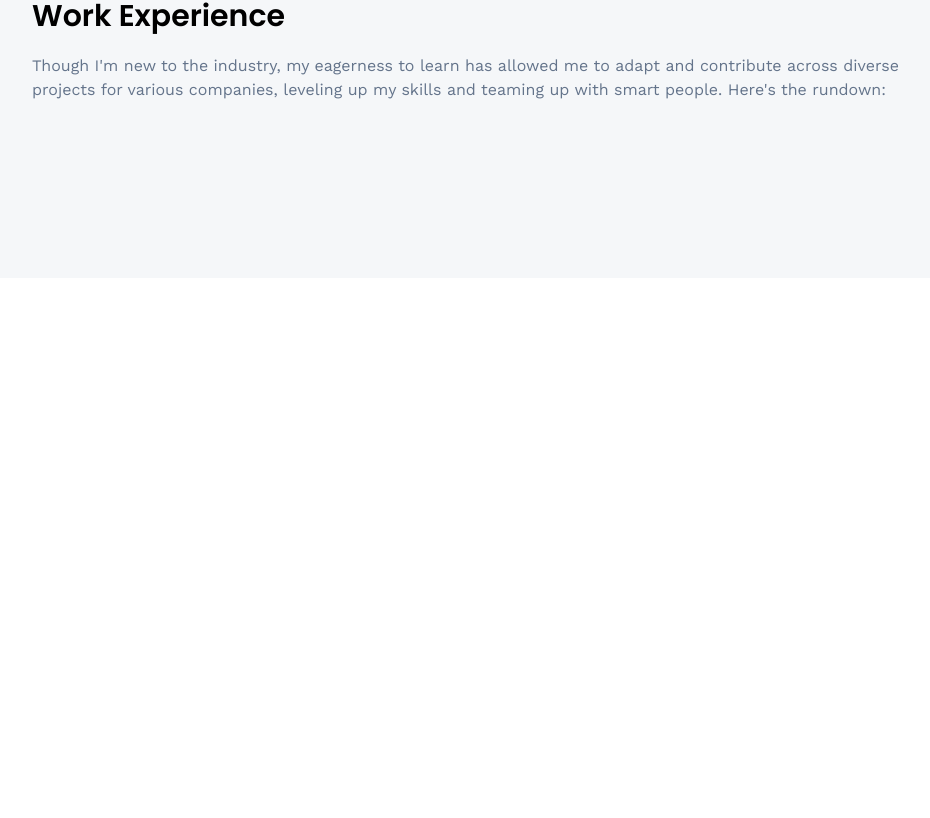
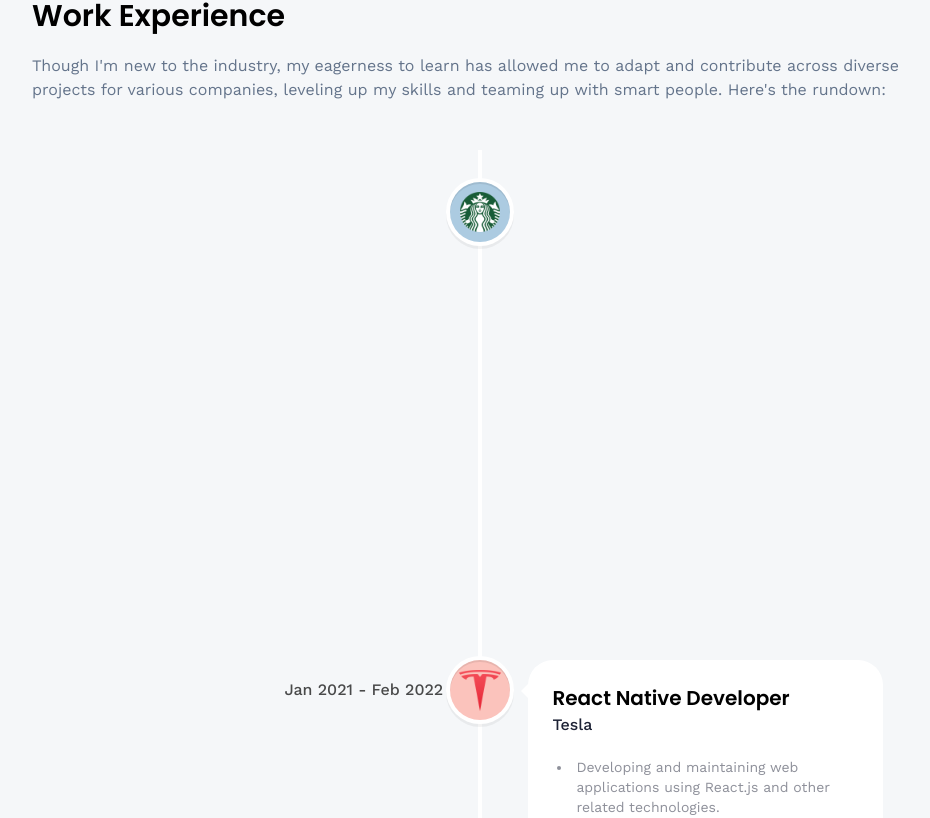
Before and after one commit to uttam172/Portfolio, a React (Vite) app: page /about in a window 1280 px wide. Shown: the part 842-1660 px from the top of the page, without its empty margins (160-1090 px from the left). Before the commit the page ends 1120 px from the top, so only its background shows below. Built offline with nearby package versions, Linux system fonts and the light colour scheme.

Commit message:
portfolio complete

```diff
--- a/src/App.jsx
+++ b/src/App.jsx
@@ -5,7 +5,7 @@ import Navbar from './components/Navbar'
 
 const App = () => {
     return (
-        <main className="bg-slate-300/20">
+        <main className="bg-slate-300/20 h-full">
             <Router>
                 <Navbar />
                 <Routes>
--- /dev/null
+++ b/src/components/CTA.jsx
@@ -0,0 +1,17 @@
+import { Link } from 'react-router-dom'
+
+const CTA = () => {
+    return (
+        <section className='cta'>
+
+            <p className='cta-text'>Have a project in mind? <br className='sm:block hidden'/> Let's build something together</p>
+
+            <Link to="/contact" className='btn'>
+                Contact
+            </Link>
+
+        </section>
+    )
+}
+
+export default CTA
--- a/src/constants/index.js
+++ b/src/constants/index.js
@@ -109,7 +109,7 @@ export const skills = [
     }
 ];
 
-export const experiences = [
+export const experience = [
     {
         title: "React.js Developer",
         company_name: "Starbucks",
@@ -182,7 +182,7 @@ export const socialLinks = [
     }
 ];
 
-export const projects = [
+export const project = [
     {
         iconUrl: pricewise,
         theme: 'btn-back-red',
--- a/src/models/Island.jsx
+++ b/src/models/Island.jsx
@@ -62,9 +62,11 @@ const Island = ({ isRotating, setIsRotating, setCurrentStage, ...props }) => {
         if (e.key === 'ArrowLeft') {
             if (!isRotating) setIsRotating(true)
             islandRef.current.rotation.y += 0.01 * Math.PI
+            rotationSpeed.current = 0.0125
         } else if (e.key === 'ArrowRight') {
             if (!isRotating) setIsRotating(true)
             islandRef.current.rotation.y -= 0.01 * Math.PI
+            rotationSpeed.current = -0.0125
         }
     }
 
--- a/src/pages/About.jsx
+++ b/src/pages/About.jsx
@@ -1,14 +1,16 @@
-import { skills } from '../constants'
-import { VerticalTimeline, VerticalTimelineElement }  from 'react-vertical-timeline-component';
-import 'react-vertical-timeline-component/style.min.css';
+import { VerticalTimeline, VerticalTimelineElement } from 'react-vertical-timeline-component'
+import 'react-vertical-timeline-component/style.min.css'
+
+import { skills, experience } from '../constants'
+import CTA from '../components/CTA'
 
 const About = () => {
     return (
         <section className="max-container">
 
-            <h className='head-text'>
+            <h1 className='head-text'>
                 hello, i'm <span className="blue-gradient_text font-semibold drop-shadow">Uttam</span>
-            </h>
+            </h1>
 
             <div className="mt-5 flex- flex-col gap-3 text-slate-500">
                 <p>Software Engineer based in India. Software engineering is more than code for me. It's about building experiences that make a difference. Dive into my work and discover how I can contribute to your vision.</p>
@@ -46,9 +48,54 @@ const About = () => {
                 </div>
 
                 <div className="mt-12 flex">
+                    <VerticalTimeline>
+                        {experience.map((experience) => (
+                            <VerticalTimelineElement
+                                key={experience.company_name}
+                                date={experience.date}
+                                icon={
+                                    <div className='flex justify-center items-center w-full h-full'>
+                                        <img
+                                            src={experience.icon}
+                                            alt={experience.company_name}
+                                            className="w-[80%] h-[80%] object-contain"
+                                        />
+                                    </div>
+                                }
+                                iconStyle={{ background: experience.iconBg }}
+                                contentStyle={{
+                                    borderBottom: '8px',
+                                    borderStyle: 'solid',
+                                    borderBottomColor: experience.iconBg,
+                                    boxShadow: 'none',
+                                    borderRadius: "25px"
+                                }}
+                            >
+                                <div>
+                                    <h3 className="text-black text-xl font-poppins font-semibold">{experience.title}</h3>
 
+                                    <p className="text-black-500 font-medium font-base" style={{ margin: 0 }}>{experience.company_name}</p>
+
+                                    <p>{experience.description}</p>
+                                </div>
+
+                                <ul className="my-5 list-disc ml-5 space-y-2">
+                                    {experience.points.map((point, index) => (
+                                        <li key={`experience-point-${index}`} className="text-black-500/50 font-normal pl-1 text-sm">
+                                            {point}
+                                        </li>
+                                    ))}
+                                </ul>
+                            </VerticalTimelineElement>
+                        ))}
+                    </VerticalTimeline>
                 </div>
             </div>
+
+            <hr className='border-slate-200' />
+
+            <CTA/>
+
         </section>
     )
 }
--- a/src/pages/Contact.jsx
+++ b/src/pages/Contact.jsx
@@ -70,7 +70,7 @@ const Contact = () => {
     const handleBlur = (e) => setCurrentAnimation('idle')
 
     return (
-        <section className="relative flex lg:flex-row flex-col max-container gap-20">
+        <section className="relative flex lg:flex-row flex-col max-container gap-20 h-[100vh]">
 
             {alert.show && <Alert {...alert} />}
 
--- a/src/pages/Home.jsx
+++ b/src/pages/Home.jsx
@@ -1,5 +1,6 @@
-import { Suspense, useState } from 'react'
+import { Suspense, useState, useEffect, useRef } from 'react'
 import { Canvas } from '@react-three/fiber'
+
 import Loader from '../components/Loader'
 import Island from '../models/Island'
 import Sky from '../models/Sky'
@@ -7,10 +8,26 @@ import Bird from '../models/Bird'
 import Plane from '../models/Plane'
 import HomeInfo from '../components/HomeInfo'
 
+import sakura from '../assets/sakura.mp3'
+import { soundoff, soundon } from '../assets/icons'
+
 const Home = () => {
 
+    const audioRef = useRef(new Audio(sakura))
+    audioRef.current.volume = 0.4
+    audioRef.current.loop = true
     const [isRotating, setIsRotating] = useState(false)
     const [currentStage, setCurrentStage] = useState(1)
+    const [isPlayingMusic, setIsPlayingMusic] = useState(false)
+
+    useEffect(() => {
+        if (isPlayingMusic) {
+            audioRef.current.play()
+        }
+        return () => {
+            audioRef.current.pause()
+        }
+    }, [isPlayingMusic])
 
     const adjustIslandForScreenSize = () => {
         let screenScale = null
@@ -84,12 +101,21 @@ const Home = () => {
 
                     <Plane
                         isRotating={isRotating}
-                        planeScale={planeScale}
-                        planePosition={planePosition}
+                        scale={planeScale}
+                        position={planePosition}
                         rotation={[0, 20, 0]}
                     />
                 </Suspense>
             </Canvas>
+
+            <div className='absolute bottom-2 right-2'>
+                <img
+                    src={!isPlayingMusic ? soundoff : soundon}
+                    alt='sound'
+                    className='w-10 h-10 cursor-pointer object-contain'
+                    onClick={() => setIsPlayingMusic(!isPlayingMusic)}
+                />
+            </div>
 
         </section>
     )
--- a/src/pages/Projects.jsx
+++ b/src/pages/Projects.jsx
@@ -1,9 +1,64 @@
+import { Link } from 'react-router-dom'
+import { project } from '../constants'
+import { arrow } from '../assets/icons'
+import CTA from '../components/CTA'
 
 const Projects = () => {
     return (
-        <div>
-            Projects
-        </div>
+        <section className="max-container">
+
+            <h1 className='head-text'>
+                My <span className="blue-gradient_text font-semibold drop-shadow">Projects</span>
+            </h1>
+
+            <div className="mt-5 flex- flex-col gap-3 text-slate-500">
+                <p>I've embarked on numerous projects throughout the years, but these are the ones i hold closest to my heart. many of them are open-source, so if you came across something that piques your intrest, feel free to explore the codebase and your collaboration is highly valued!</p>
+            </div>
+
+            <div className="flex flex-wrap my-20 gap-16">
+                {project.map((project) => (
+                    <div className='lg:w-[400px] w-full' key={project.name}>
+                        <div className="block-container w-12 h-12">
+                            <div className={`btn-back rounded-xl ${project.theme}`} />
+                            <div className='btn-front rounded-xl flex justify-center items-center'>
+                                <img
+                                    src={project.iconUrl}
+                                    alt="Project Icon"
+                                    className='w-1/2 h-1/2 object-contain'
+                                />
+                            </div>
+                        </div>
+
+                        <div className="mt-5 flex flex-col">
+                            <h4 className='text-xl font-poppins font-semibold'>
+                                {project.name}
+                            </h4>
+                            <p className='mt-2 text-slate-500'>{project.description}</p>
+                            <div className='mt-5 flex items-center gap-2 font-poppins'>
+                                <Link
+                                    to={project.link}
+                                    target="_blank"
+                                    rel="noopener noreferrer"
+                                    className='font-semibold text-blue-600'
+                                >
+                                    Live Link
+                                </Link>
+                                <img
+                                    src={arrow}
+                                    alt="arrow"
+                                    className='w-4 h-4 object-contain'
+                                />
+                            </div>
+                        </div>
+                    </div>
+                ))}
+            </div>
+
+            <hr className='border-slate-200' />
+
+            <CTA />
+
+        </section>
     )
 }
 
```
